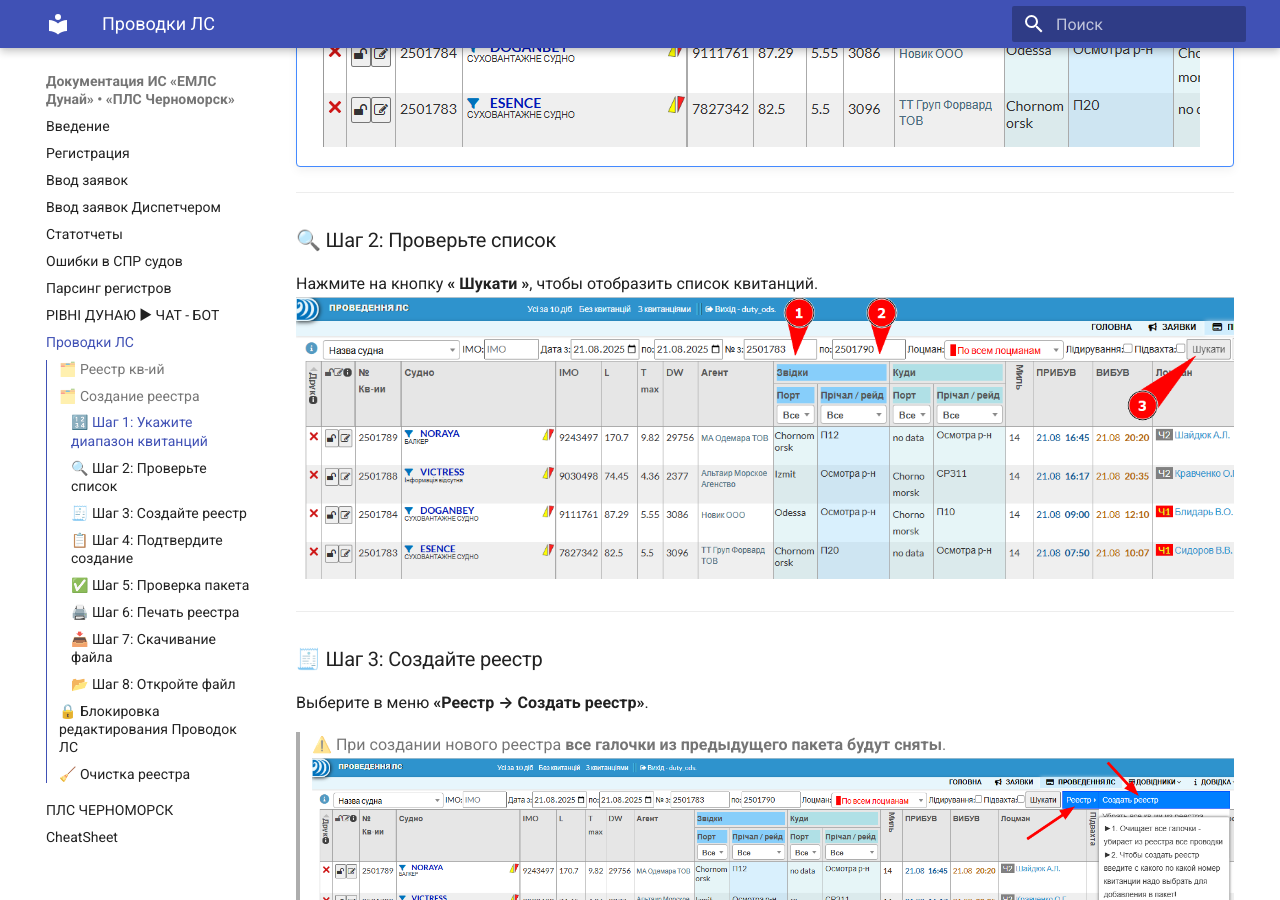
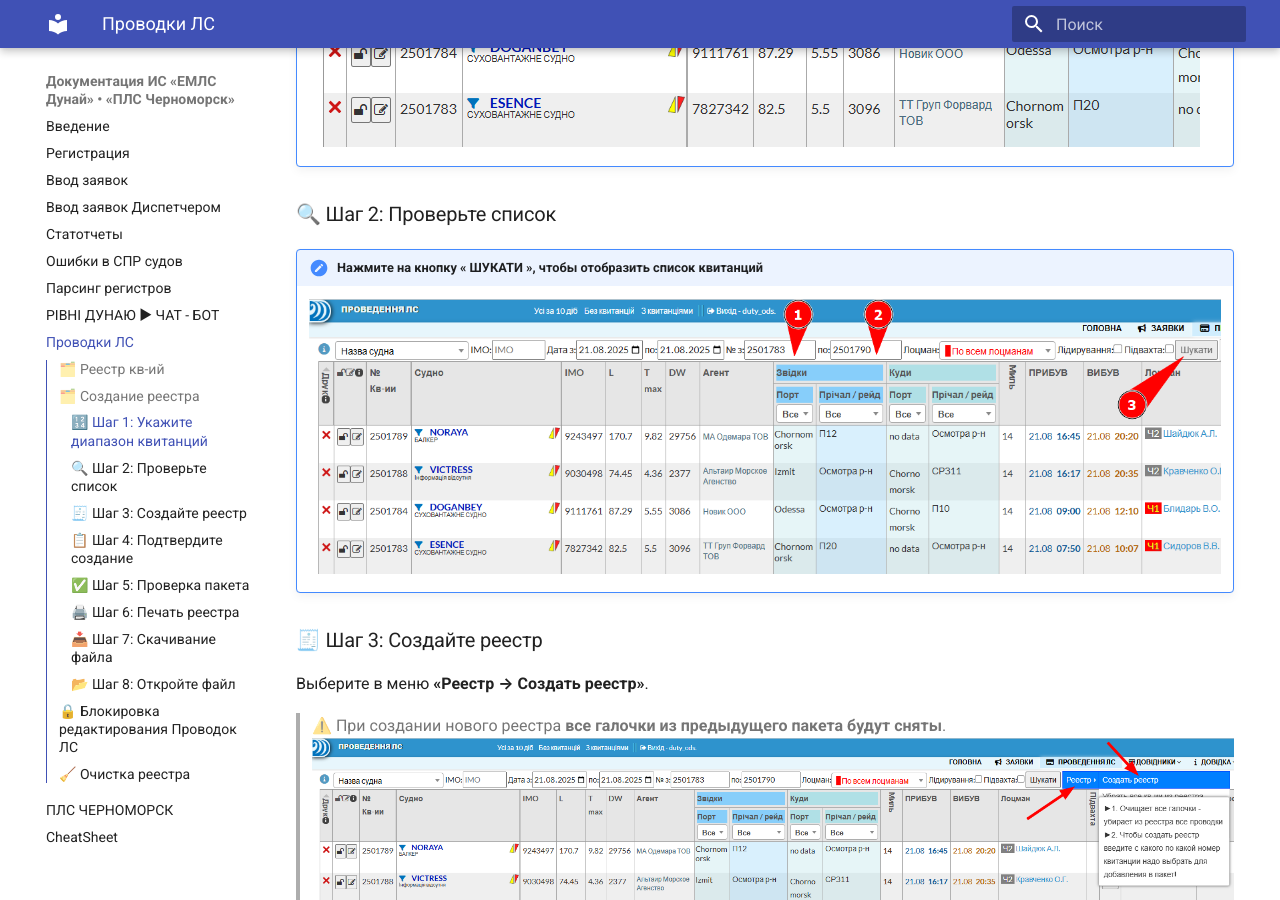
Before and after one commit to vvxsoni/Danube_help, an MkDocs documentation site: the page built from docs/reestr.md, in a window 1280 px wide and 900 px high, scrolled down 737 px. Built offline with MkDocs 1.6.1 and Material for MkDocs 9.7.7, drawn with Linux system fonts in a browser that asks for light colours; some of the changed lines change nothing that is shown.

Commit message:
!!! note "Нажмите на кнопку **« ШУКАТИ »**, чтобы отобразить список квитанций"

```diff
--- a/docs/reestr.md
+++ b/docs/reestr.md
@@ -8,12 +8,9 @@
 !!! note "Введите **начальный и конечный номера квитанций** для формирования реестра."
     ![Диапазон квитанций](images/reestr_001.png)
 
----
-
 ### 🔍 Шаг 2: Проверьте список
-Нажмите на кнопку **« Шукати »**, чтобы отобразить список квитанций.
-![Список квитанций](images/reestr_002.png)
----
+!!! note "Нажмите на кнопку **« ШУКАТИ »**, чтобы отобразить список квитанций"
+    ![Список квитанций](images/reestr_002.png)
 
 ### 🧾 Шаг 3: Создайте реестр
 Выберите в меню **«Реестр → Создать реестр»**.
```
